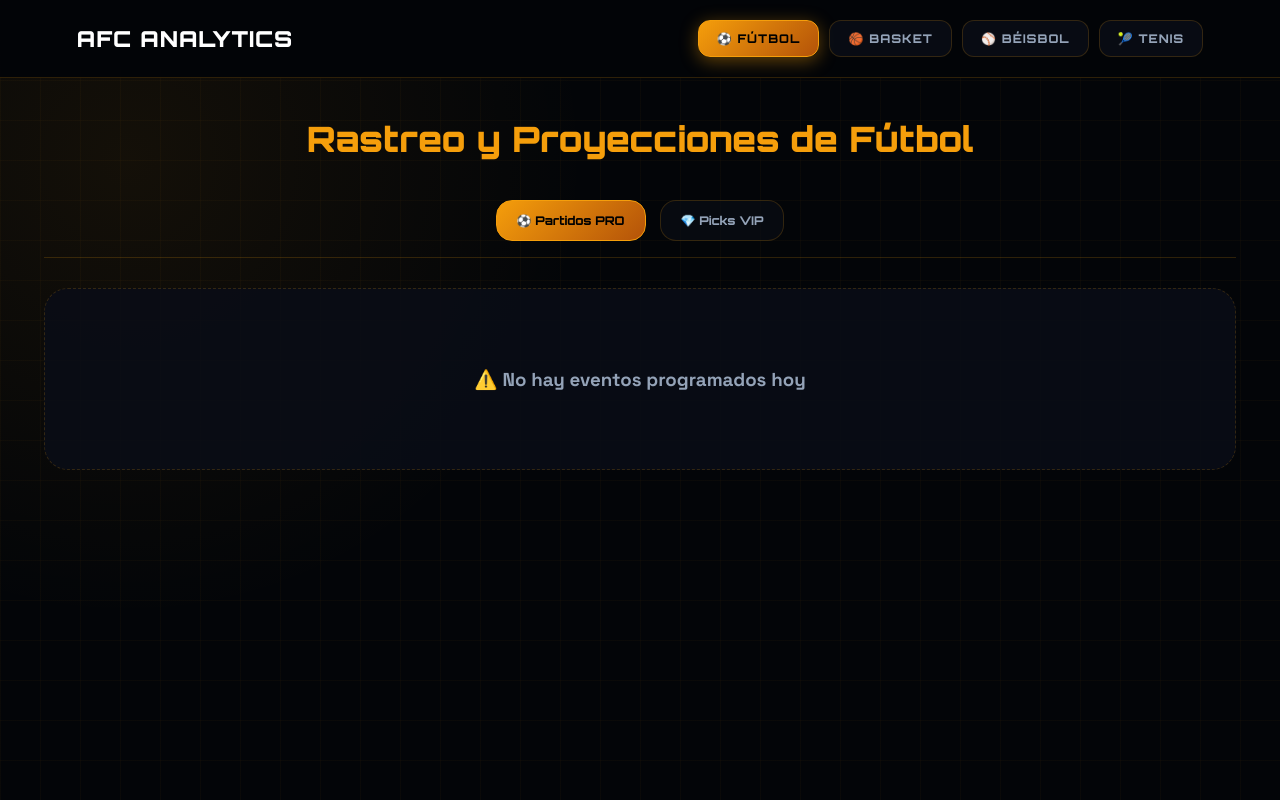
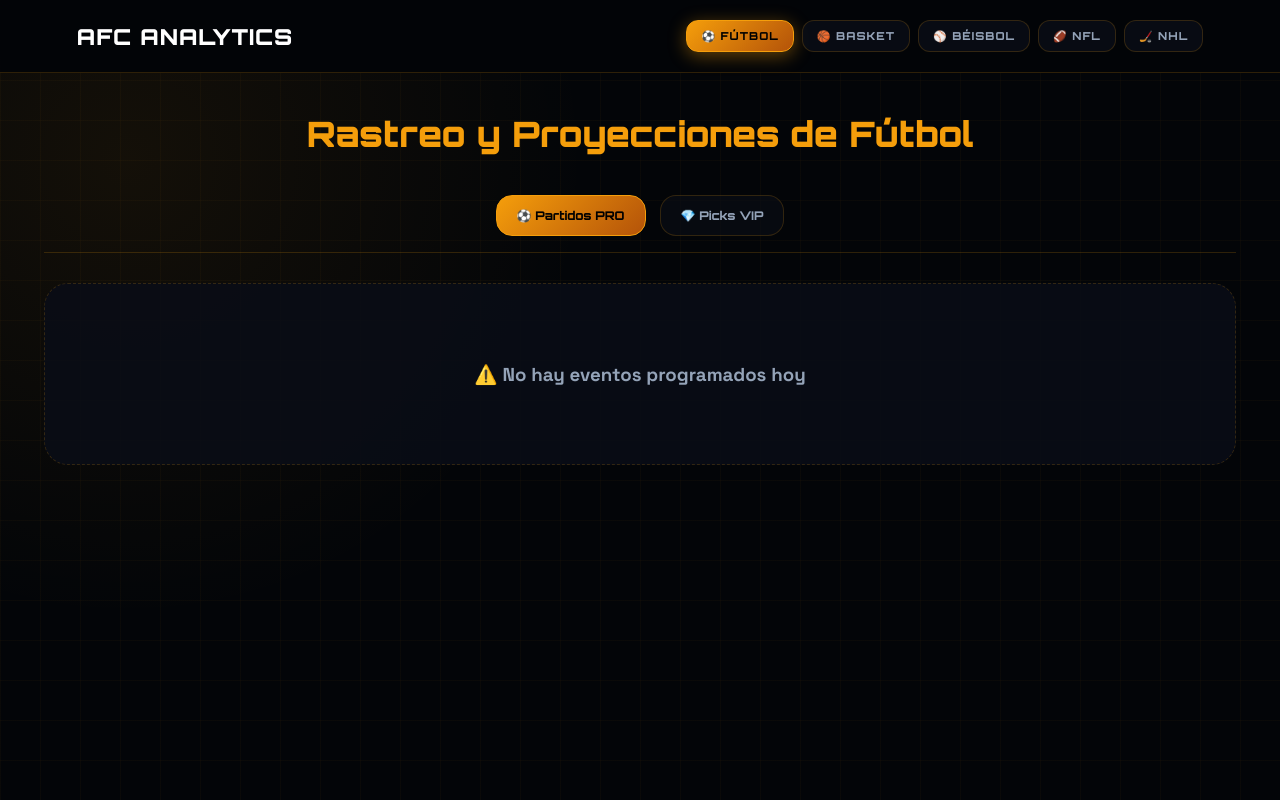
Before and after one commit to maitor9/bot-alertas-AFC, a Flask app: page / in a window 1280 px wide. Run offline with Flask 3, Linux system fonts and the light colour scheme; data that the repository does not hold is empty.

Commit message:
Update index.html

```diff
--- a/templates/index.html
+++ b/templates/index.html
@@ -13,7 +13,8 @@
             --accent-gold: #f59e0b;
             --accent-orange: #f97316;
             --accent-blue: #3b82f6;
-            --accent-lime: #84cc16;
+            --accent-nfl: #10b981;
+            --accent-nhl: #38bdf8;
             --text-primary: #f8fafc;
             --text-secondary: #94a3b8;
         }
@@ -45,17 +46,18 @@
             letter-spacing: 1px; color: #fff;
         }
 
-        .sport-selector { display: flex; gap: 10px; flex-wrap: wrap; }
+        .sport-selector { display: flex; gap: 8px; flex-wrap: wrap; }
         .sport-btn {
             background: rgba(10, 14, 23, 0.8); border: 1px solid var(--card-border);
-            color: var(--text-secondary); padding: 10px 18px; border-radius: 12px;
-            font-family: 'Orbitron', sans-serif; font-weight: 700; font-size: 12px;
+            color: var(--text-secondary); padding: 8px 14px; border-radius: 12px;
+            font-family: 'Orbitron', sans-serif; font-weight: 700; font-size: 11px;
             cursor: pointer; transition: all 0.3s ease; letter-spacing: 1px;
         }
         .sport-btn.active-fut { background: linear-gradient(135deg, var(--accent-gold) 0%, #b45309 100%); color: #000 !important; border-color: var(--accent-gold); box-shadow: 0 4px 18px rgba(245, 158, 11, 0.4); }
         .sport-btn.active-bas { background: linear-gradient(135deg, var(--accent-orange) 0%, #c2410c 100%); color: #000 !important; border-color: var(--accent-orange); box-shadow: 0 4px 18px rgba(249, 115, 22, 0.4); }
         .sport-btn.active-mlb { background: linear-gradient(135deg, var(--accent-blue) 0%, #1e3a8a 100%); color: #fff !important; border-color: var(--accent-blue); box-shadow: 0 4px 18px rgba(59, 130, 246, 0.4); }
-        .sport-btn.active-ten { background: linear-gradient(135deg, var(--accent-lime) 0%, #4d7c0f 100%); color: #000 !important; border-color: var(--accent-lime); box-shadow: 0 4px 18px rgba(132, 204, 22, 0.4); }
+        .sport-btn.active-nfl { background: linear-gradient(135deg, var(--accent-nfl) 0%, #047857 100%); color: #000 !important; border-color: var(--accent-nfl); box-shadow: 0 4px 18px rgba(16, 185, 129, 0.4); }
+        .sport-btn.active-nhl { background: linear-gradient(135deg, var(--accent-nhl) 0%, #0369a1 100%); color: #000 !important; border-color: var(--accent-nhl); box-shadow: 0 4px 18px rgba(56, 189, 248, 0.4); }
 
         .hero-section { max-width: 1240px; margin: 40px auto; padding: 0 24px; text-align: center; }
         .hero-title { font-family: 'Orbitron', sans-serif; font-size: 35px; font-weight: 900; line-height: 1.2; margin: 0 0 15px 0; }
@@ -69,10 +71,11 @@
             font-family: 'Orbitron', sans-serif; font-weight: 700; font-size: 12px;
             cursor: pointer; transition: all 0.3s ease;
         }
-        .tab-btn.active { background: linear-gradient(135deg, var(--accent-gold) 0%, #b45309 100%); color: #000; border-color: var(--accent-gold); }
-        .tab-btn.active-nba { background: linear-gradient(135deg, var(--accent-orange) 0%, #c2410c 100%); color: #000; border-color: var(--accent-orange); }
+        .tab-btn.active-fut { background: linear-gradient(135deg, var(--accent-gold) 0%, #b45309 100%); color: #000; border-color: var(--accent-gold); }
+        .tab-btn.active-bas { background: linear-gradient(135deg, var(--accent-orange) 0%, #c2410c 100%); color: #000; border-color: var(--accent-orange); }
         .tab-btn.active-mlb { background: linear-gradient(135deg, var(--accent-blue) 0%, #1e3a8a 100%); color: #fff; border-color: var(--accent-blue); }
-        .tab-btn.active-ten { background: linear-gradient(135deg, var(--accent-lime) 0%, #4d7c0f 100%); color: #000; border-color: var(--accent-lime); }
+        .tab-btn.active-nfl { background: linear-gradient(135deg, var(--accent-nfl) 0%, #047857 100%); color: #000; border-color: var(--accent-nfl); }
+        .tab-btn.active-nhl { background: linear-gradient(135deg, var(--accent-nhl) 0%, #0369a1 100%); color: #000; border-color: var(--accent-nhl); }
 
         .grid { display: grid; grid-template-columns: repeat(auto-fill, minmax(340px, 1fr)); gap: 24px; }
 
@@ -83,7 +86,6 @@
         }
         .match-card:hover { transform: translateY(-5px); box-shadow: 0 15px 35px rgba(0,0,0,0.6); }
 
-        .match-meta { display: flex; justify-content: space-between; font-size: 12px; color: var(--text-secondary); margin-bottom: 14px; }
         .teams-title { font-size: 18px; font-weight: 700; text-align: center; margin: 15px 0; line-height: 1.3; }
         .empty-card { grid-column: 1 / -1; text-align: center; padding: 60px 20px; background: var(--card-bg); border: 1px dashed var(--card-border); border-radius: 24px; color: var(--text-secondary); }
     </style>
@@ -96,76 +98,96 @@
             <button id="btnFutbol" class="sport-btn active-fut" onclick="mostrarSeccion('futbol')">⚽ FÚTBOL</button>
             <button id="btnBasket" class="sport-btn" onclick="mostrarSeccion('basket')">🏀 BASKET</button>
             <button id="btnBaseball" class="sport-btn" onclick="mostrarSeccion('baseball')">⚾ BÉISBOL</button>
-            <button id="btnTennis" class="sport-btn" onclick="mostrarSeccion('tennis')">🎾 TENIS</button>
+            <button id="btnNfl" class="sport-btn" onclick="mostrarSeccion('nfl')">🏈 NFL</button>
+            <button id="btnNhl" class="sport-btn" onclick="mostrarSeccion('nhl')">🏒 NHL</button>
         </div>
     </div>
 
-    <!-- SECCIÓN FÚTBOL -->
+    <!-- FÚTBOL -->
     <div id="seccion-futbol" style="display: block;">
         <div class="hero-section"><h1 class="hero-title" style="color: var(--accent-gold);">Rastreo y Proyecciones de Fútbol</h1></div>
         <div class="main-container">
             <div class="tabs-nav">
-                <button class="tab-btn active" onclick="cambiarPestana('futbol', 'prematch-fut', event, 'active')">⚽ Partidos PRO</button>
-                <button class="tab-btn" onclick="cambiarPestana('futbol', 'picks-vip', event, 'active')">💎 Picks VIP</button>
+                <button class="tab-btn active-fut" onclick="cambiarPestana('futbol', 'prematch', event, 'active-fut')">⚽ Partidos PRO</button>
+                <button class="tab-btn" onclick="cambiarPestana('futbol', 'vip', event, 'active-fut')">💎 Picks VIP</button>
             </div>
-            <div id="futbol-prematch-fut"><div id="grid-football-prematch" class="grid"><div class="empty-card"><h3>⏳ Cargando fútbol...</h3></div></div></div>
-            <div id="futbol-picks-vip" style="display: none;"><div id="grid-picks-vip" class="grid"><div class="empty-card"><h3>💎 Cargando VIP fútbol...</h3></div></div></div>
+            <div id="futbol-prematch"><div id="grid-football-prematch" class="grid"><div class="empty-card"><h3>⏳ Cargando fútbol...</h3></div></div></div>
+            <div id="futbol-vip" style="display: none;"><div id="grid-picks-vip-futbol" class="grid"><div class="empty-card"><h3>💎 Cargando VIP fútbol...</h3></div></div></div>
         </div>
     </div>
 
-    <!-- SECCIÓN BASKET -->
+    <!-- BASKET -->
     <div id="seccion-basket" style="display: none;">
         <div class="hero-section"><h1 class="hero-title" style="color: var(--accent-orange);">Proyecciones NBA y Europa</h1></div>
         <div class="main-container">
             <div class="tabs-nav">
-                <button class="tab-btn active-nba" onclick="cambiarPestana('basket', 'prematch-bas', event, 'active-nba')">🏀 Partidos PRO</button>
-                <button class="tab-btn" onclick="cambiarPestana('basket', 'picks-vip-bas', event, 'active-nba')">💎 Picks VIP</button>
+                <button class="tab-btn active-bas" onclick="cambiarPestana('basket', 'prematch', event, 'active-bas')">🏀 Partidos PRO</button>
+                <button class="tab-btn" onclick="cambiarPestana('basket', 'vip', event, 'active-bas')">💎 Picks VIP</button>
             </div>
-            <div id="basket-prematch-bas"><div id="grid-basket-prematch" class="grid"><div class="empty-card"><h3>⏳ Cargando basket...</h3></div></div></div>
-            <div id="basket-picks-vip-bas" style="display: none;"><div id="grid-picks-vip-bas" class="grid"><div class="empty-card"><h3>💎 Cargando VIP basket...</h3></div></div></div>
+            <div id="basket-prematch"><div id="grid-basket-prematch" class="grid"><div class="empty-card"><h3>⏳ Cargando basket...</h3></div></div></div>
+            <div id="basket-vip" style="display: none;"><div id="grid-picks-vip-basket" class="grid"><div class="empty-card"><h3>💎 Cargando VIP basket...</h3></div></div></div>
         </div>
     </div>
 
-    <!-- SECCIÓN BÉISBOL -->
+    <!-- BÉISBOL -->
     <div id="seccion-baseball" style="display: none;">
         <div class="hero-section"><h1 class="hero-title" style="color: var(--accent-blue);">Sabermetría MLB</h1></div>
         <div class="main-container">
             <div class="tabs-nav">
-                <button class="tab-btn active-mlb" onclick="cambiarPestana('baseball', 'prematch-mlb', event, 'active-mlb')">⚾ Partidos PRO</button>
-                <button class="tab-btn" onclick="cambiarPestana('baseball', 'picks-vip-mlb', event, 'active-mlb')">💎 Picks VIP</button>
+                <button class="tab-btn active-mlb" onclick="cambiarPestana('baseball', 'prematch', event, 'active-mlb')">⚾ Partidos PRO</button>
+                <button class="tab-btn" onclick="cambiarPestana('baseball', 'vip', event, 'active-mlb')">💎 Picks VIP</button>
             </div>
-            <div id="baseball-prematch-mlb"><div id="grid-baseball-prematch" class="grid"><div class="empty-card"><h3>⏳ Cargando béisbol...</h3></div></div></div>
-            <div id="baseball-picks-vip-mlb" style="display: none;"><div id="grid-picks-vip-mlb" class="grid"><div class="empty-card"><h3>💎 Cargando VIP béisbol...</h3></div></div></div>
+            <div id="baseball-prematch"><div id="grid-baseball-prematch" class="grid"><div class="empty-card"><h3>⏳ Cargando béisbol...</h3></div></div></div>
+            <div id="baseball-vip" style="display: none;"><div id="grid-picks-vip-baseball" class="grid"><div class="empty-card"><h3>💎 Cargando VIP béisbol...</h3></div></div></div>
         </div>
     </div>
 
-    <!-- SECCIÓN TENIS -->
-    <div id="seccion-tennis" style="display: none;">
-        <div class="hero-section"><h1 class="hero-title" style="color: var(--accent-lime);">Analítica ATP/WTA</h1></div>
+    <!-- NFL -->
+    <div id="seccion-nfl" style="display: none;">
+        <div class="hero-section"><h1 class="hero-title" style="color: var(--accent-nfl);">Analítica NFL</h1></div>
         <div class="main-container">
             <div class="tabs-nav">
-                <button class="tab-btn active-ten" onclick="cambiarPestana('tennis', 'prematch-ten', event, 'active-ten')">🎾 Partidos PRO</button>
-                <button class="tab-btn" onclick="cambiarPestana('tennis', 'picks-vip-ten', event, 'active-ten')">💎 Picks VIP</button>
+                <button class="tab-btn active-nfl" onclick="cambiarPestana('nfl', 'prematch', event, 'active-nfl')">🏈 Partidos PRO</button>
+                <button class="tab-btn" onclick="cambiarPestana('nfl', 'vip', event, 'active-nfl')">💎 Picks VIP</button>
             </div>
-            <div id="tennis-prematch-ten"><div id="grid-tennis-prematch" class="grid"><div class="empty-card"><h3>⏳ Cargando tenis...</h3></div></div></div>
-            <div id="tennis-picks-vip-ten" style="display: none;"><div id="grid-picks-vip-ten" class="grid"><div class="empty-card"><h3>💎 Cargando VIP tenis...</h3></div></div></div>
+            <div id="nfl-prematch"><div id="grid-nfl-prematch" class="grid"><div class="empty-card"><h3>⏳ Cargando NFL...</h3></div></div></div>
+            <div id="nfl-vip" style="display: none;"><div id="grid-picks-vip-nfl" class="grid"><div class="empty-card"><h3>💎 Cargando VIP NFL...</h3></div></div></div>
+        </div>
+    </div>
+
+    <!-- NHL -->
+    <div id="seccion-nhl" style="display: none;">
+        <div class="hero-section"><h1 class="hero-title" style="color: var(--accent-nhl);">Analítica NHL Hockey</h1></div>
+        <div class="main-container">
+            <div class="tabs-nav">
+                <button class="tab-btn active-nhl" onclick="cambiarPestana('nhl', 'prematch', event, 'active-nhl')">🏒 Partidos PRO</button>
+                <button class="tab-btn" onclick="cambiarPestana('nhl', 'vip', event, 'active-nhl')">💎 Picks VIP</button>
+            </div>
+            <div id="nhl-prematch"><div id="grid-nhl-prematch" class="grid"><div class="empty-card"><h3>⏳ Cargando NHL...</h3></div></div></div>
+            <div id="nhl-vip" style="display: none;"><div id="grid-picks-vip-nhl" class="grid"><div class="empty-card"><h3>💎 Cargando VIP NHL...</h3></div></div></div>
         </div>
     </div>
 
     <script>
         function mostrarSeccion(deporte) {
-            ['futbol', 'basket', 'baseball', 'tennis'].forEach(d => {
+            ['futbol', 'basket', 'baseball', 'nfl', 'nhl'].forEach(d => {
                 document.getElementById('seccion-' + d).style.display = (d === deporte) ? 'block' : 'none';
+                document.getElementById('btn' + d.charAt(0).toUpperCase() + d.slice(1)).className = 'sport-btn';
             });
-            document.getElementById('btnFutbol').className = 'sport-btn' + (deporte === 'futbol' ? ' active-fut' : '');
-            document.getElementById('btnBasket').className = 'sport-btn' + (deporte === 'basket' ? ' active-bas' : '');
-            document.getElementById('btnBaseball').className = 'sport-btn' + (deporte === 'baseball' ? ' active-mlb' : '');
-            document.getElementById('btnTennis').className = 'sport-btn' + (deporte === 'tennis' ? ' active-ten' : '');
+            let cl = '';
+            if(deporte==='futbol') cl='active-fut';
+            if(deporte==='basket') cl='active-bas';
+            if(deporte==='baseball') cl='active-mlb';
+            if(deporte==='nfl') cl='active-nfl';
+            if(deporte==='nhl') cl='active-nhl';
+            document.getElementById('btn' + deporte.charAt(0).toUpperCase() + deporte.slice(1)).classList.add(cl);
         }
 
         function cambiarPestana(deporte, pestana, evt, claseActiva) {
             const tabs = document.querySelectorAll(`#seccion-${deporte} .tab-btn`);
-            tabs.forEach(t => t.classList.remove(claseActiva));
+            tabs.forEach(t => {
+                t.className = 'tab-btn'; // Limpia todas las clases
+            });
             evt.currentTarget.classList.add(claseActiva);
 
             const divs = document.querySelectorAll(`#seccion-${deporte} > .main-container > div[id^="${deporte}-"]`);
@@ -205,7 +227,7 @@
                         </div>`;
                     }).join('');
                 } else {
-                    document.getElementById(gridVip).innerHTML = '<div class="empty-card"><h3>ℹ️ No hay picks VIP (>=75%) en este deporte hoy</h3></div>';
+                    document.getElementById(gridVip).innerHTML = '<div class="empty-card"><h3>ℹ️ No hay picks VIP (>=75%) hoy</h3></div>';
                 }
             } catch (error) {
                 document.getElementById(gridPro).innerHTML = '<div class="empty-card"><h3>⚠️ Error de conexión</h3></div>';
@@ -213,10 +235,11 @@
         }
 
         window.onload = function() {
-            cargarData('/api/football_prematch', 'grid-football-prematch', 'grid-picks-vip', 'var(--accent-gold)');
-            cargarData('/api/nba_prematch', 'grid-basket-prematch', 'grid-picks-vip-bas', 'var(--accent-orange)');
-            cargarData('/api/baseball_prematch', 'grid-baseball-prematch', 'grid-picks-vip-mlb', 'var(--accent-blue)');
-            cargarData('/api/tennis_prematch', 'grid-tennis-prematch', 'grid-picks-vip-ten', 'var(--accent-lime)');
+            cargarData('/api/football_prematch', 'grid-football-prematch', 'grid-picks-vip-futbol', 'var(--accent-gold)');
+            cargarData('/api/nba_prematch', 'grid-basket-prematch', 'grid-picks-vip-basket', 'var(--accent-orange)');
+            cargarData('/api/baseball_prematch', 'grid-baseball-prematch', 'grid-picks-vip-baseball', 'var(--accent-blue)');
+            cargarData('/api/nfl_prematch', 'grid-nfl-prematch', 'grid-picks-vip-nfl', 'var(--accent-nfl)');
+            cargarData('/api/nhl_prematch', 'grid-nhl-prematch', 'grid-picks-vip-nhl', 'var(--accent-nhl)');
         };
     </script>
 </body>
```
